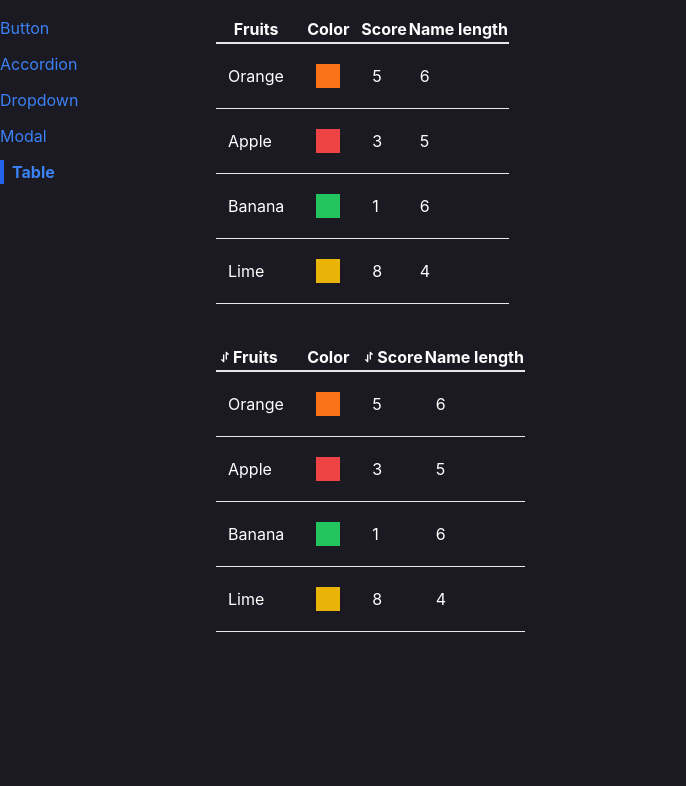
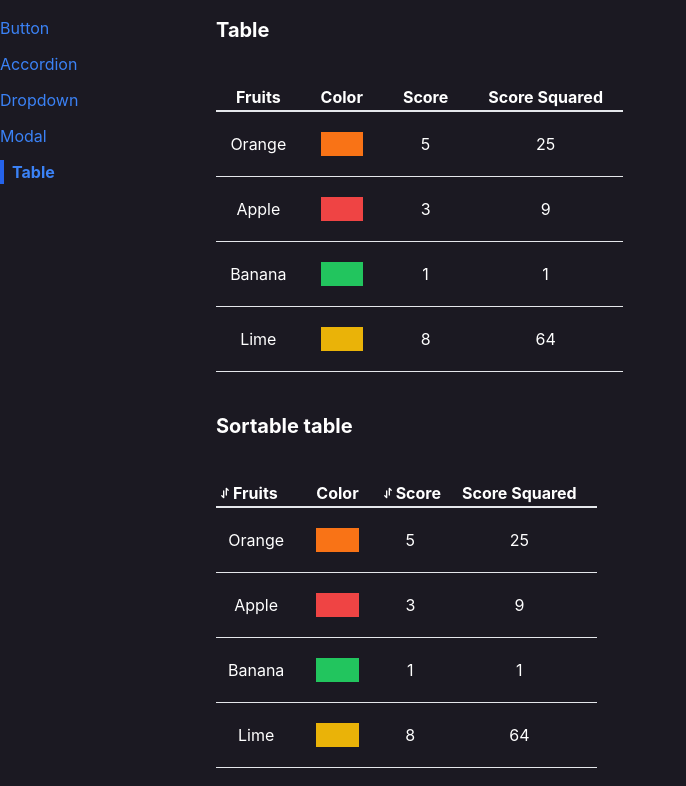
Before and after one commit to iamkabilash/react-components, a React (Create React App) app: page /table in a window 1280 px wide. Shown: the top 786 px of the page, without its empty margins (0-686 px from the left). Built offline with nearby package versions, Linux system fonts and the light colour scheme.

Commit message:
updated table style

```diff
--- a/src/Components/Table.jsx
+++ b/src/Components/Table.jsx
@@ -5,14 +5,18 @@ function Table({ data, config }) {
     if (column.header) {
       return <Fragment key={column.label}>{column.header()}</Fragment>;
     } else {
-      return <th key={column.label}>{column.label}</th>;
+      return (
+        <th key={column.label} className="px-5">
+          {column.label}
+        </th>
+      );
     }
   });
 
   const renderedRows = data.map((rowData) => {
     const renderedCells = config.map((column) => {
       return (
-        <td className="p-3" key={column.label}>
+        <td className="p-3 text-center" key={column.label}>
           {column.render(rowData)}
         </td>
       );
--- a/src/Pages/TablePage.jsx
+++ b/src/Pages/TablePage.jsx
@@ -25,13 +25,15 @@ function TablePage() {
       sortValue: (fruit) => fruit.score,
     },
     {
-      label: "Name length",
-      render: (fruit) => fruit.name.length,
+      label: "Score Squared",
+      render: (fruit) => fruit.score ** 2,
     },
   ];
   return (
     <div className="flex flex-col gap-10">
+      <h2 className="text-white text-xl font-bold">Table</h2>
       <Table data={data} config={config} />
+      <h2 className="text-white text-xl font-bold">Sortable table</h2>
       <SortableTable data={data} config={config} />
     </div>
   );
```
